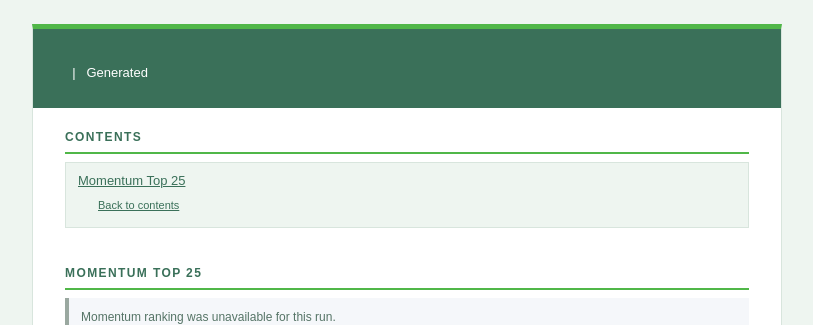
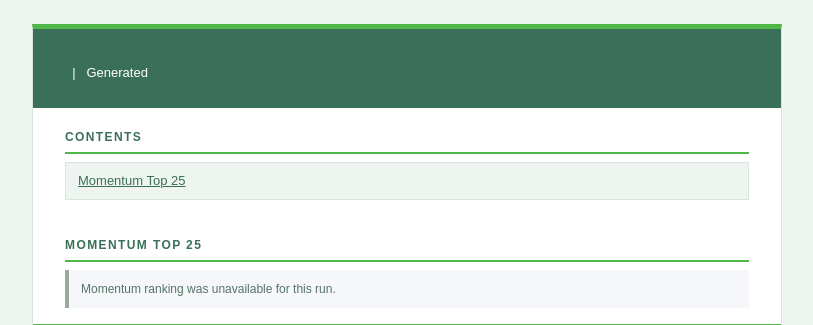
Before and after one commit to nemethbandi/brief_sender, a Python web app: template reports/templates/morning_brief.html in a window 1280 px wide. Shown: the top 325 px of the page, without its empty margins (233-1046 px from the left). Run offline with Jinja, Linux system fonts and the light colour scheme; the template is opened without the code that fills it, so the values that code supplies are empty.

Commit message:
Remove redundant back link from email contents

```diff
--- a/reports/templates/morning_brief.html
+++ b/reports/templates/morning_brief.html
@@ -14,7 +14,6 @@
 <table role="presentation" width="100%" cellspacing="0" cellpadding="0" border="0" style="background:#eef5f0;border:1px solid #d8e5dd;">
 {% for fund in portfolio_sections %}<tr><td style="padding:8px 12px;font-size:13px;line-height:20px;"><a href="#{{ fund.anchor_id|e }}" style="color:#3a7059;text-decoration:underline;">{% if fund.fund_id is not none %}{{ fund.fund_name|e }} ({{ fund.fund_id|e }}){% else %}Portfolio{% endif %}</a></td></tr>{% endfor %}
 <tr><td style="padding:8px 12px;font-size:13px;line-height:20px;"><a href="#brief_momentum" style="color:#3a7059;text-decoration:underline;">Momentum Top 25</a></td></tr>
-{{ back_to_contents() }}
 {% if momentum_changes %}<tr><td style="padding:8px 12px;font-size:13px;line-height:20px;"><a href="#brief_changes" style="color:#3a7059;text-decoration:underline;">Momentum changes vs 1 month ago</a></td></tr>{% endif %}
 {% if momentum_sector_comparison %}<tr><td style="padding:8px 12px;font-size:13px;line-height:20px;"><a href="#brief_sectors" style="color:#3a7059;text-decoration:underline;">Momentum Top 100 sector distribution</a></td></tr>{% endif %}
 </table></td></tr>
```
